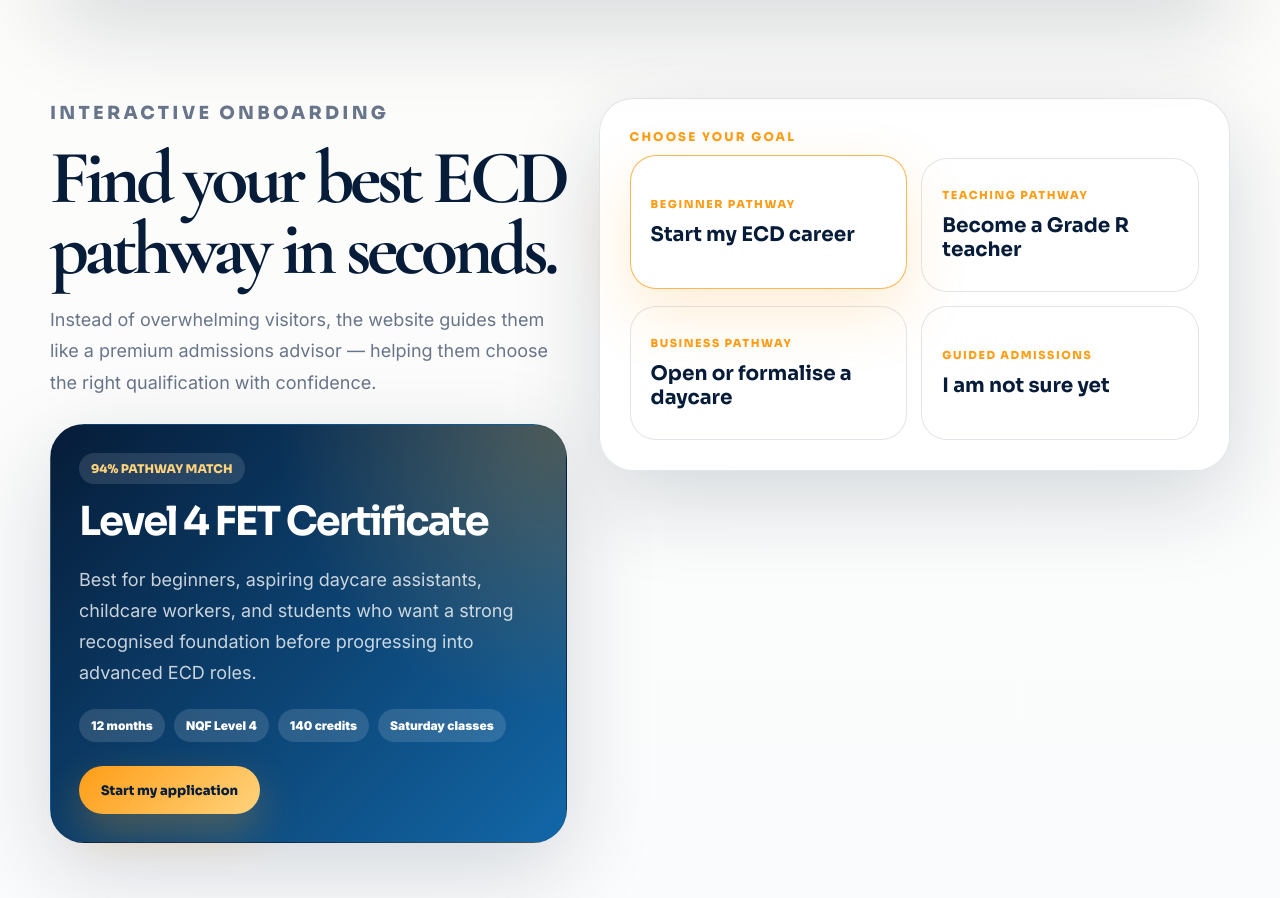
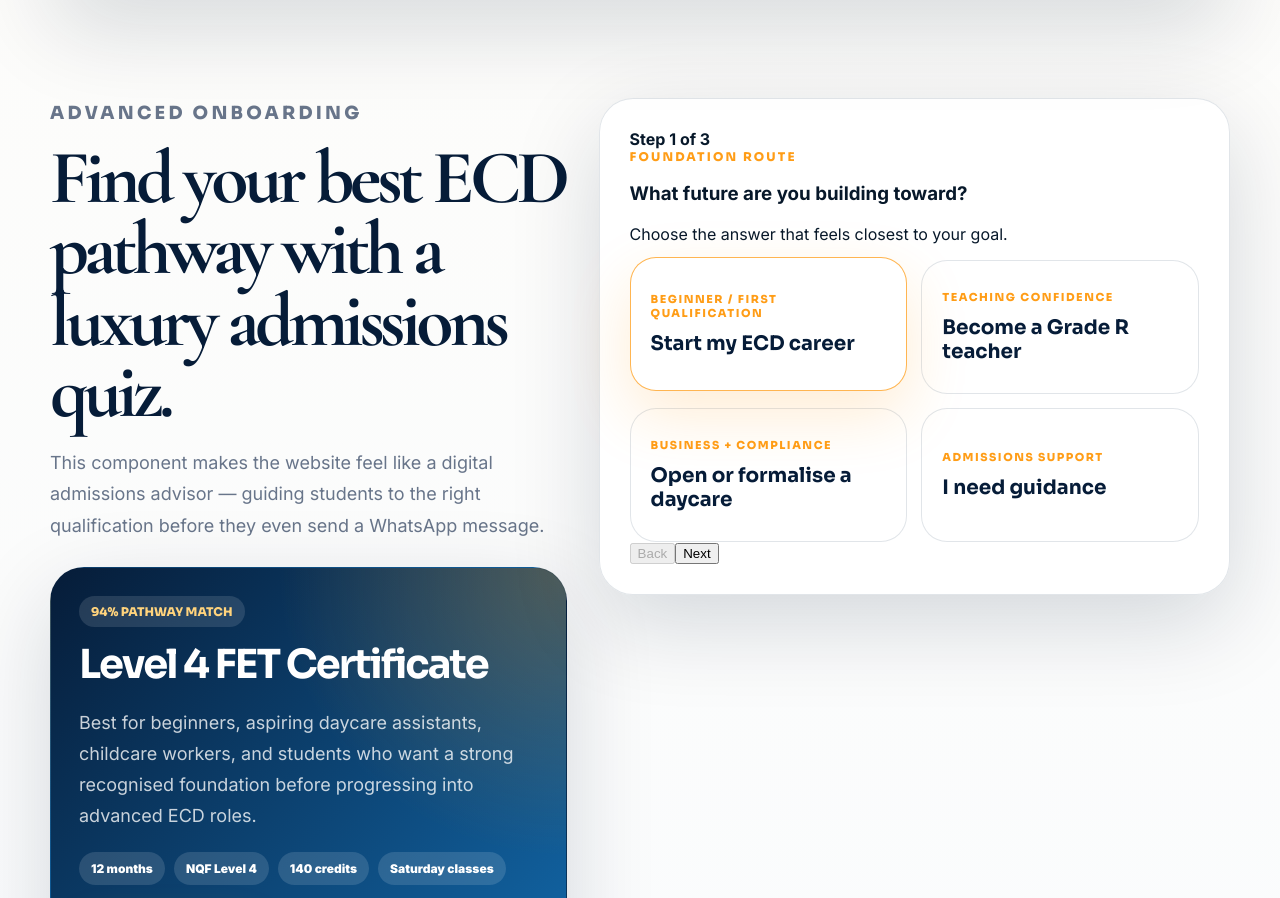
Before and after one commit to Mthaa77/lesias-premium-website, a Next.js app: page / in a window 1280 px wide. Shown: the part 1209-2107 px from the top of the page. Built offline with nearby package versions, Linux system fonts and the light colour scheme.

Commit message:
Upgrade pathway quiz to multi-step premium onboarding

```diff
--- a/components/PathwayQuiz.tsx
+++ b/components/PathwayQuiz.tsx
@@ -1,68 +1,118 @@
 "use client";
 
-import { useState } from "react";
+import { useMemo, useState } from "react";
 
-const pathways = [
+type AnswerKey = "starter" | "teacher" | "owner" | "unsure";
+
+const questions = [
   {
-    id: "starter",
-    title: "Start my ECD career",
-    eyebrow: "Beginner pathway",
+    title: "What future are you building toward?",
+    caption: "Choose the answer that feels closest to your goal.",
+    answers: [
+      { key: "starter" as AnswerKey, label: "Start my ECD career", note: "Beginner / first qualification" },
+      { key: "teacher" as AnswerKey, label: "Become a Grade R teacher", note: "Teaching confidence" },
+      { key: "owner" as AnswerKey, label: "Open or formalise a daycare", note: "Business + compliance" },
+      { key: "unsure" as AnswerKey, label: "I need guidance", note: "Admissions support" },
+    ],
+  },
+  {
+    title: "Which support matters most to you?",
+    caption: "This helps position the right benefit in the final recommendation.",
+    answers: [
+      { key: "starter" as AnswerKey, label: "A clear starting point", note: "Foundation skills" },
+      { key: "teacher" as AnswerKey, label: "Classroom leadership", note: "Advanced teaching" },
+      { key: "owner" as AnswerKey, label: "Business management", note: "Daycare ownership" },
+      { key: "unsure" as AnswerKey, label: "Someone to explain everything", note: "Personal guidance" },
+    ],
+  },
+  {
+    title: "How do you want to study?",
+    caption: "Lesia's Saturday-only learning model is built for real life.",
+    answers: [
+      { key: "starter" as AnswerKey, label: "Saturdays while I build confidence", note: "Flexible foundation" },
+      { key: "teacher" as AnswerKey, label: "Saturdays while preparing to teach", note: "Career progression" },
+      { key: "owner" as AnswerKey, label: "Saturdays while running responsibilities", note: "Business-friendly" },
+      { key: "unsure" as AnswerKey, label: "I want admissions to advise me", note: "Human support" },
+    ],
+  },
+];
+
+const results = {
+  starter: {
     result: "Level 4 FET Certificate",
     match: "94% pathway match",
+    tone: "Foundation route",
     description:
       "Best for beginners, aspiring daycare assistants, childcare workers, and students who want a strong recognised foundation before progressing into advanced ECD roles.",
     highlights: ["12 months", "NQF Level 4", "140 credits", "Saturday classes"],
   },
-  {
-    id: "teacher",
-    title: "Become a Grade R teacher",
-    eyebrow: "Teaching pathway",
+  teacher: {
     result: "Level 5 National Diploma",
     match: "91% pathway match",
+    tone: "Teaching route",
     description:
       "Best for aspiring Grade R teachers and educators who want to lead classrooms independently with stronger curriculum, assessment, and teaching confidence.",
     highlights: ["18–24 months", "NQF Level 5", "240 credits", "Advanced pedagogy"],
   },
-  {
-    id: "owner",
-    title: "Open or formalise a daycare",
-    eyebrow: "Business pathway",
+  owner: {
     result: "Level 5 National Diploma",
     match: "96% pathway match",
+    tone: "Daycare ownership route",
     description:
       "The diploma route is powerful for daycare ownership because it includes business management, financial planning, marketing, compliance, staff supervision, and centre operations.",
     highlights: ["Business skills", "Compliance", "Leadership", "Centre management"],
   },
-  {
-    id: "unsure",
-    title: "I am not sure yet",
-    eyebrow: "Guided admissions",
+  unsure: {
     result: "Speak to Admissions",
     match: "Personal guidance recommended",
+    tone: "Guided route",
     description:
       "Lesia's admissions team can help you choose between Level 4 and Level 5 based on your background, experience, documents, and career goals.",
     highlights: ["WhatsApp support", "Programme guidance", "Campus advice", "Application help"],
   },
-];
+};
 
 export default function PathwayQuiz() {
-  const [selected, setSelected] = useState(pathways[0]);
+  const [step, setStep] = useState(0);
+  const [answers, setAnswers] = useState<AnswerKey[]>(["starter"]);
+
+  const selected = useMemo(() => {
+    const counts = answers.reduce<Record<AnswerKey, number>>(
+      (acc, key) => ({ ...acc, [key]: acc[key] + 1 }),
+      { starter: 0, teacher: 0, owner: 0, unsure: 0 }
+    );
+
+    return (Object.entries(counts).sort((a, b) => b[1] - a[1])[0][0] || "starter") as AnswerKey;
+  }, [answers]);
+
+  const result = results[selected];
+  const current = questions[step];
+  const progress = ((step + 1) / questions.length) * 100;
+
+  const answerQuestion = (answer: AnswerKey) => {
+    setAnswers((currentAnswers) => {
+      const next = [...currentAnswers];
+      next[step] = answer;
+      return next;
+    });
+    if (step < questions.length - 1) setStep((value) => value + 1);
+  };
 
   return (
     <section className="section pathway" id="pathway">
       <div className="container pathway-grid">
         <div className="section-copy sticky-copy">
-          <p className="eyebrow">Interactive onboarding</p>
-          <h2>Find your best ECD pathway in seconds.</h2>
+          <p className="eyebrow">Advanced onboarding</p>
+          <h2>Find your best ECD pathway with a luxury admissions quiz.</h2>
           <p>
-            Instead of overwhelming visitors, the website guides them like a premium admissions advisor — helping them choose the right qualification with confidence.
+            This component makes the website feel like a digital admissions advisor — guiding students to the right qualification before they even send a WhatsApp message.
           </p>
           <div className="quiz-result">
-            <span>{selected.match}</span>
-            <h3>{selected.result}</h3>
-            <p>{selected.description}</p>
+            <span>{result.match}</span>
+            <h3>{result.result}</h3>
+            <p>{result.description}</p>
             <div className="mini-tags">
-              {selected.highlights.map((tag) => (
+              {result.highlights.map((tag) => (
                 <strong key={tag}>{tag}</strong>
               ))}
             </div>
@@ -72,20 +122,34 @@ export default function PathwayQuiz() {
           </div>
         </div>
 
-        <div className="quiz-panel">
-          <p className="eyebrow">Choose your goal</p>
+        <div className="quiz-panel advanced-quiz">
+          <div className="quiz-progress">
+            <div><span style={{ width: `${progress}%` }} /></div>
+            <strong>Step {step + 1} of {questions.length}</strong>
+          </div>
+          <p className="eyebrow">{result.tone}</p>
+          <h3>{current.title}</h3>
+          <p>{current.caption}</p>
           <div className="pathway-options">
-            {pathways.map((path) => (
+            {current.answers.map((answer) => (
               <button
-                key={path.id}
-                className={`pathway-option ${selected.id === path.id ? "active" : ""}`}
-                onClick={() => setSelected(path)}
+                key={`${step}-${answer.key}-${answer.label}`}
+                className={`pathway-option ${answers[step] === answer.key ? "active" : ""}`}
+                onClick={() => answerQuestion(answer.key)}
                 type="button"
               >
-                <span>{path.eyebrow}</span>
-                <strong>{path.title}</strong>
+                <span>{answer.note}</span>
+                <strong>{answer.label}</strong>
               </button>
             ))}
+          </div>
+          <div className="quiz-controls">
+            <button type="button" onClick={() => setStep((value) => Math.max(0, value - 1))} disabled={step === 0}>
+              Back
+            </button>
+            <button type="button" onClick={() => setStep((value) => Math.min(questions.length - 1, value + 1))} disabled={step === questions.length - 1}>
+              Next
+            </button>
           </div>
         </div>
       </div>
```
